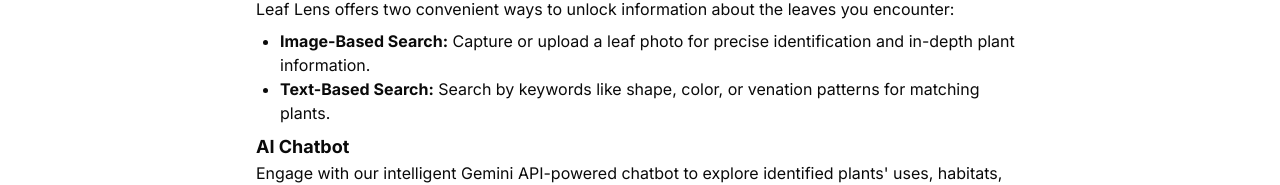
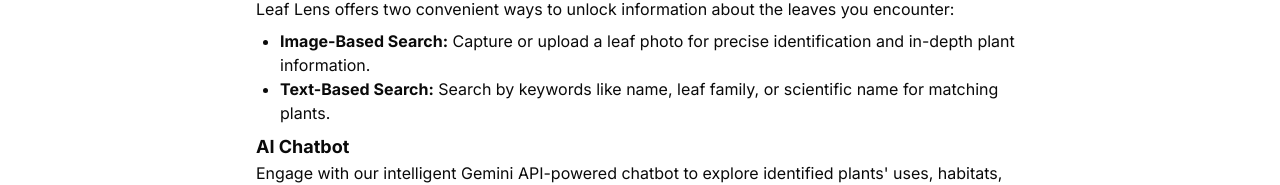
Before and after one commit to TanmayGaur/leaf-lens, a Next.js app in the folder frontend/: page /about in a window 1280 px wide. Shown: the part 324-509 px from the top of the page. Built offline with nearby package versions, Linux system fonts and the light colour scheme.

Commit message:
update about

```diff
--- a/frontend/src/app/about/page.tsx
+++ b/frontend/src/app/about/page.tsx
@@ -32,7 +32,7 @@ export default function AboutPage() {
             </p>
             <ul className="mb-2">
               <li className="list-disc ml-6"><b>Image-Based Search:</b> Capture or upload a leaf photo for precise identification and in-depth plant information.</li>
-              <li className="list-disc ml-6"><b>Text-Based Search:</b> Search by keywords like shape, color, or venation patterns for matching plants.</li>
+              <li className="list-disc ml-6"><b>Text-Based Search:</b> Search by keywords like name, leaf family, or scientific name for matching plants.</li>
             </ul>
 
             <h2 className="text-lg font-bold">AI Chatbot</h2>
```
Also changed, not shown: 1 other file (tests, documents, lock files or other folders).
